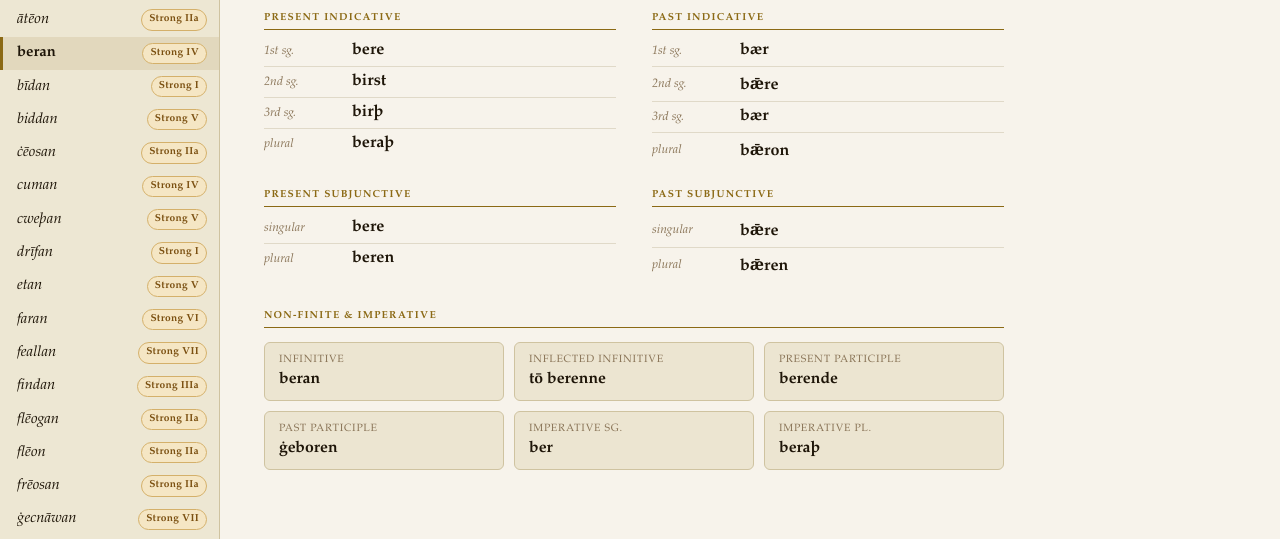
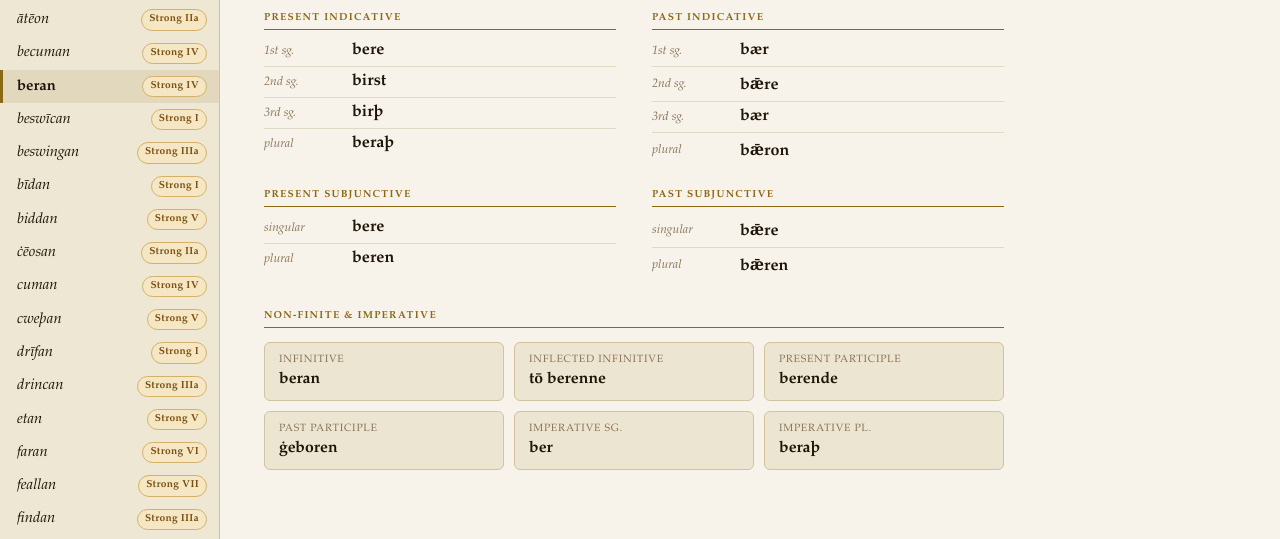
Before and after one commit to s-g-mo/old-english-verba, a website: page verbs.html in a window 1280 px wide. Shown: the part 196-735 px from the top of the page. Drawn offline with Linux system fonts and the light colour scheme.

Commit message:
add: verbs from Ōsweald Bera chapters 9 & 10 (#7)
- Add 25 new verbs (swīgian, weorþian, beswīcan, ēacnian, ġelīcian,
  ġesēman, ġesettan, ġeþwǣrian, hǣlan, healdan, leornian, libban,
  murcnian, becuman, begān, beswingan, bringan, drincan, durran,
  erian, forġietan, forlǣtan, ġeocian, swincan, þīewan)
- Add verbPrefix field to be- prefixed strong verbs to fix class
  inference (becuman → Strong IV, beswīcan → Strong I, beswingan → Strong IIIa)
- Update inferClass signature to accept verb object; pass verb through
  from conjugateStrong
- Fix sidebar class badge: pass verb object to inferClass (was passing
  principalParts only, causing Strong unknown for be- prefixed verbs)
- Fix ġesettan irregularForms to mirror settan (correct past forms,
  past participle ġesett)
- Fix begān past forms to beēode/beēodon per Wiktionary and Ōsweald Bera
- Add test_strong_verbs_infer_known_class to validate_verbs.py — fails
  CI if any strong verb returns Strong unknown
- Update conjugation snapshots (25 new + 2 corrected)

```diff
--- a/paradigm.js
+++ b/paradigm.js
@@ -161,7 +161,7 @@ var Paradigm = (function () {
 
   // ── inferClass ──────────────────────────────────────────────────────────────
 
-  function inferClass(principalParts) {
+  function inferClass(principalParts, verb) {
     var stems = extractStems(principalParts);
     var infStem = principalParts[0].replace(/an$/, '').normalize('NFC');
 
@@ -169,8 +169,9 @@ var Paradigm = (function () {
     // (e.g. ġesēon, ġewītan). Verbs like ġiefan have root-initial ġ, not a
     // separable prefix — stripping would corrupt their past-stem vowels.
     var isPrefixed = /^[ġg]e/.test(principalParts[0].normalize('NFC'));
+    var verbPrefix = verb && verb.verbPrefix ? verb.verbPrefix : null;
     var prefixMatch = VERB_PREFIX_RE.exec(isPrefixed ? '' : infStem);
-    var otherPrefix = prefixMatch ? prefixMatch[1] : null;
+    var otherPrefix = verbPrefix || (prefixMatch ? prefixMatch[1] : null);
 
     function stemVowel(raw) {
       var s = raw.normalize('NFC');
@@ -217,7 +218,7 @@ var Paradigm = (function () {
       : mutatedStem;
 
     return {
-      class: 'Strong ' + inferClass(verb.principalParts),
+      class: 'Strong ' + inferClass(verb.principalParts, verb),
       lemma: verb.lemma,
       gloss: verb.gloss,
 
--- a/verbs.html
+++ b/verbs.html
@@ -791,7 +791,7 @@
           html += `<div class="verb-item${activeId === v.id ? ' active' : ''}" data-id="${v.id}">
             <span class="verb-oe">${v.lemma}</span>
             <span class="tag ${tagClass(v.type)}">${v.type === 'strong'
-              ? ('Strong ' + (Paradigm.inferClass(v.principalParts) || ''))
+              ? ('Strong ' + (Paradigm.inferClass(v.principalParts, v) || ''))
               : v.type === 'weak1' ? 'Weak I'
                 : v.type === 'weak2' ? 'Weak II'
                   : v.type === 'preterite-present' ? 'Pret.-Pres.'
--- a/verbs.json
+++ b/verbs.json
@@ -2416,5 +2416,546 @@
     "irregularForms": {
       "pastStem": "þūht"
     }
+  },
+  {
+    "id": "swigian",
+    "lemma": "swīgian",
+    "gloss": "to be silent",
+    "type": "weak2",
+    "sources": [
+      {
+        "text": "osweald-bera",
+        "chapter": 9
+      }
+    ],
+    "notes": "",
+    "irregular": false,
+    "irregularForms": {}
+  },
+  {
+    "id": "weorpian",
+    "lemma": "weorþian",
+    "gloss": "to value, worship, honour, praise",
+    "type": "weak2",
+    "sources": [
+      {
+        "text": "osweald-bera",
+        "chapter": 9
+      }
+    ],
+    "notes": "",
+    "irregular": false,
+    "irregularForms": {}
+  },
+  {
+    "id": "beswican",
+    "lemma": "beswīcan",
+    "gloss": "to deceive, seduce",
+    "type": "strong",
+    "sources": [
+      {
+        "text": "osweald-bera",
+        "chapter": 9
+      }
+    ],
+    "notes": "",
+    "principalParts": [
+      "beswīcan",
+      "beswāc",
+      "beswicon",
+      "beswicen"
+    ],
+    "irregular": false,
+    "irregularForms": {},
+    "verbPrefix": "be"
+  },
+  {
+    "id": "eacnian",
+    "lemma": "ēacnian",
+    "gloss": "to be increased; bring forth",
+    "type": "weak2",
+    "sources": [
+      {
+        "text": "osweald-bera",
+        "chapter": 9
+      }
+    ],
+    "notes": "",
+    "irregular": false,
+    "irregularForms": {}
+  },
+  {
+    "id": "gelician",
+    "lemma": "ġelīcian",
+    "gloss": "to delight, please",
+    "type": "weak2",
+    "sources": [
+      {
+        "text": "osweald-bera",
+        "chapter": 9
+      }
+    ],
+    "notes": "",
+    "irregular": false,
+    "irregularForms": {}
+  },
+  {
+    "id": "geseman",
+    "lemma": "ġesēman",
+    "gloss": "to settle, make peace with",
+    "type": "weak1",
+    "sources": [
+      {
+        "text": "osweald-bera",
+        "chapter": 9
+      }
+    ],
+    "notes": "",
+    "irregular": false,
+    "irregularForms": {}
+  },
+  {
+    "id": "gesettan",
+    "lemma": "ġesettan",
+    "gloss": "to set, appoint",
+    "type": "weak1",
+    "sources": [
+      {
+        "text": "osweald-bera",
+        "chapter": 9
+      }
+    ],
+    "notes": "",
+    "irregular": true,
+    "noEpenthesis": true,
+    "irregularForms": {
+      "presentInd": {
+        "sg1": "ġesette",
+        "sg2": "ġesetst",
+        "sg3": "ġesett",
+        "pl": "ġesettaþ"
+      },
+      "pastInd": {
+        "sg1": "ġesette",
+        "sg2": "ġesettest",
+        "sg3": "ġesette",
+        "pl": "ġesetton"
+      },
+      "pastSubj": {
+        "sg": "ġesette",
+        "pl": "ġesetten"
+      },
+      "nonFinite.pastParticiple": "ġesett"
+    }
+  },
+  {
+    "id": "gepwarian",
+    "lemma": "ġeþwǣrian",
+    "gloss": "to agree",
+    "type": "weak2",
+    "sources": [
+      {
+        "text": "osweald-bera",
+        "chapter": 9
+      }
+    ],
+    "notes": "",
+    "irregular": false,
+    "irregularForms": {}
+  },
+  {
+    "id": "haelan",
+    "lemma": "hǣlan",
+    "gloss": "to heal, save",
+    "type": "weak1",
+    "sources": [
+      {
+        "text": "osweald-bera",
+        "chapter": 9
+      }
+    ],
+    "notes": "",
+    "irregular": false,
+    "irregularForms": {}
+  },
+  {
+    "id": "healdan",
+    "lemma": "healdan",
+    "gloss": "to hold, keep, protect, preserve",
+    "type": "strong",
+    "sources": [
+      {
+        "text": "osweald-bera",
+        "chapter": 9
+      }
+    ],
+    "notes": "",
+    "principalParts": [
+      "healdan",
+      "hēold",
+      "hēoldon",
+      "ġehealden"
+    ],
+    "irregular": false,
+    "irregularForms": {}
+  },
+  {
+    "id": "leornian",
+    "lemma": "leornian",
+    "gloss": "to learn",
+    "type": "weak2",
+    "sources": [
+      {
+        "text": "osweald-bera",
+        "chapter": 9
+      }
+    ],
+    "notes": "",
+    "irregular": false,
+    "irregularForms": {}
+  },
+  {
+    "id": "libban",
+    "lemma": "libban",
+    "gloss": "to live, remain",
+    "type": "irregular",
+    "sources": [
+      {
+        "text": "osweald-bera",
+        "chapter": 9
+      }
+    ],
+    "notes": "Class 3 weak verb. Present stem alternates libb-/leof-.",
+    "irregular": true,
+    "irregularForms": {
+      "nonFinite": {
+        "infinitive": "libban",
+        "inflectedInfinitive": "tō libbanne",
+        "presentParticiple": "libbende",
+        "pastParticiple": "ġelīfd"
+      },
+      "imperative": {
+        "sg": "leofa",
+        "pl": "leofiaþ"
+      },
+      "presentInd": {
+        "sg1": "libbe",
+        "sg2": "leofast",
+        "sg3": "leofaþ",
+        "pl": "libbaþ"
+      },
+      "pastInd": {
+        "sg1": "lifde",
+        "sg2": "lifdest",
+        "sg3": "lifde",
+        "pl": "lifdon"
+      },
+      "presentSubj": {
+        "sg": "libbe",
+        "pl": "libben"
+      },
+      "pastSubj": {
+        "sg": "lifde",
+        "pl": "lifden"
+      }
+    }
+  },
+  {
+    "id": "murcnian",
+    "lemma": "murcnian",
+    "gloss": "to complain, murmur",
+    "type": "weak2",
+    "sources": [
+      {
+        "text": "osweald-bera",
+        "chapter": 9
+      }
+    ],
+    "notes": "",
+    "irregular": false,
+    "irregularForms": {}
+  },
+  {
+    "id": "becuman",
+    "lemma": "becuman",
+    "gloss": "to arrive at, reach; happen, occur, befall",
+    "type": "strong",
+    "sources": [
+      {
+        "text": "osweald-bera",
+        "chapter": 10
+      }
+    ],
+    "notes": "",
+    "principalParts": [
+      "becuman",
+      "becōm",
+      "becōmon",
+      "becumen"
+    ],
+    "irregular": false,
+    "irregularForms": {},
+    "verbPrefix": "be"
+  },
+  {
+    "id": "began",
+    "lemma": "begān",
+    "gloss": "to visit, occupy, inhabit; practise, go about",
+    "type": "irregular",
+    "sources": [
+      {
+        "text": "osweald-bera",
+        "chapter": 10
+      }
+    ],
+    "notes": "Compound of gān. Present uses bē- + gān forms; past uses -ēode (weak past of gān).",
+    "irregular": true,
+    "irregularForms": {
+      "nonFinite": {
+        "infinitive": "begān",
+        "inflectedInfinitive": "tō begānne",
+        "presentParticiple": "begānde",
+        "pastParticiple": "begān"
+      },
+      "imperative": {
+        "sg": "begā",
+        "pl": "begāþ"
+      },
+      "presentInd": {
+        "sg1": "begā",
+        "sg2": "begǣst",
+        "sg3": "begǣþ",
+        "pl": "begāþ"
+      },
+      "pastInd": {
+        "sg1": "beēode",
+        "sg2": "beēodest",
+        "sg3": "beēode",
+        "pl": "beēodon"
+      },
+      "presentSubj": {
+        "sg": "begā",
+        "pl": "begān"
+      },
+      "pastSubj": {
+        "sg": "beēode",
+        "pl": "beēoden"
+      }
+    }
+  },
+  {
+    "id": "beswingan",
+    "lemma": "beswingan",
+    "gloss": "to beat",
+    "type": "strong",
+    "sources": [
+      {
+        "text": "osweald-bera",
+        "chapter": 10
+      }
+    ],
+    "notes": "",
+    "principalParts": [
+      "beswingan",
+      "beswang",
+      "beswungon",
+      "beswungen"
+    ],
+    "irregular": false,
+    "irregularForms": {},
+    "verbPrefix": "be"
+  },
+  {
+    "id": "bringan",
+    "lemma": "bringan",
+    "gloss": "to bring",
+    "type": "weak1",
+    "sources": [
+      {
+        "text": "osweald-bera",
+        "chapter": 10
+      }
+    ],
+    "notes": "",
+    "irregular": true,
+    "irregularForms": {
+      "pastStem": "brōht",
+      "nonFinite.pastParticiple": "ġebrōht"
+    }
+  },
+  {
+    "id": "drincan",
+    "lemma": "drincan",
+    "gloss": "to drink",
+    "type": "strong",
+    "sources": [
+      {
+        "text": "osweald-bera",
+        "chapter": 10
+      }
+    ],
+    "notes": "",
+    "principalParts": [
+      "drincan",
+      "dranc",
+      "druncon",
+      "ġedruncen"
+    ],
+    "irregular": false,
+    "irregularForms": {}
+  },
+  {
+    "id": "durran",
+    "lemma": "durran",
+    "gloss": "to dare",
+    "type": "preterite-present",
+    "sources": [
+      {
+        "text": "osweald-bera",
+        "chapter": 10
+      }
+    ],
+    "notes": "Preterite-present. 1st/3rd sg pres: dearr; 2nd sg: dearst; pl: durron. Past: dorste.",
+    "irregular": true,
+    "irregularForms": {
+      "nonFinite": {
+        "infinitive": "durran",
+        "inflectedInfinitive": null,
+        "presentParticiple": "durrende",
+        "pastParticiple": null
+      },
+      "imperative": {
+        "sg": null,
+        "pl": null
+      },
+      "presentInd": {
+        "sg1": "dearr",
+        "sg2": "dearst",
+        "sg3": "dearr",
+        "pl": "durron"
+      },
+      "pastInd": {
+        "sg1": "dorste",
+        "sg2": "dorstest",
+        "sg3": "dorste",
+        "pl": "dorston"
+      },
+      "presentSubj": {
+        "sg": "durre",
+        "pl": "durren"
+      },
+      "pastSubj": {
+        "sg": "dorste",
+        "pl": "dorsten"
+      }
+    }
+  },
+  {
+    "id": "erian",
+    "lemma": "erian",
+    "gloss": "to plough",
+    "type": "weak2",
+    "sources": [
+      {
+        "text": "osweald-bera",
+        "chapter": 10
+      }
+    ],
+    "notes": "",
+    "irregular": false,
+    "irregularForms": {}
+  },
+  {
+    "id": "forgietan",
+    "lemma": "forġietan",
+    "gloss": "to forget",
+    "type": "strong",
+    "sources": [
+      {
+        "text": "osweald-bera",
+        "chapter": 10
+      }
+    ],
+    "notes": "",
+    "principalParts": [
+      "forġietan",
+      "forġeat",
+      "forġēaton",
+      "forġieten"
+    ],
+    "irregular": false,
+    "irregularForms": {}
+  },
+  {
+    "id": "forlatan",
+    "lemma": "forlǣtan",
+    "gloss": "to leave, abandon; allow, permit",
+    "type": "strong",
+    "sources": [
+      {
+        "text": "osweald-bera",
+        "chapter": 10
+      }
+    ],
+    "notes": "",
+    "principalParts": [
+      "forlǣtan",
+      "forlēt",
+      "forlēton",
+      "forlǣten"
+    ],
+    "irregular": false,
+    "irregularForms": {}
+  },
+  {
+    "id": "geocian",
+    "lemma": "ġeocian",
+    "gloss": "to yoke, join",
+    "type": "weak2",
+    "sources": [
+      {
+        "text": "osweald-bera",
+        "chapter": 10
+      }
+    ],
+    "notes": "",
+    "irregular": false,
+    "irregularForms": {}
+  },
+  {
+    "id": "swincan",
+    "lemma": "swincan",
+    "gloss": "to toil, struggle",
+    "type": "strong",
+    "sources": [
+      {
+        "text": "osweald-bera",
+        "chapter": 10
+      }
+    ],
+    "notes": "",
+    "principalParts": [
+      "swincan",
+      "swanc",
+      "swuncon",
+      "ġeswuncen"
+    ],
+    "irregular": false,
+    "irregularForms": {}
+  },
+  {
+    "id": "piewan",
+    "lemma": "þīewan",
+    "gloss": "to press, drive, subjugate",
+    "type": "weak1",
+    "sources": [
+      {
+        "text": "osweald-bera",
+        "chapter": 10
+      }
+    ],
+    "notes": "",
+    "irregular": false,
+    "irregularForms": {}
   }
 ]
```
Also changed, not shown: changelog.html (+17 -0 lines), 2 other files.
